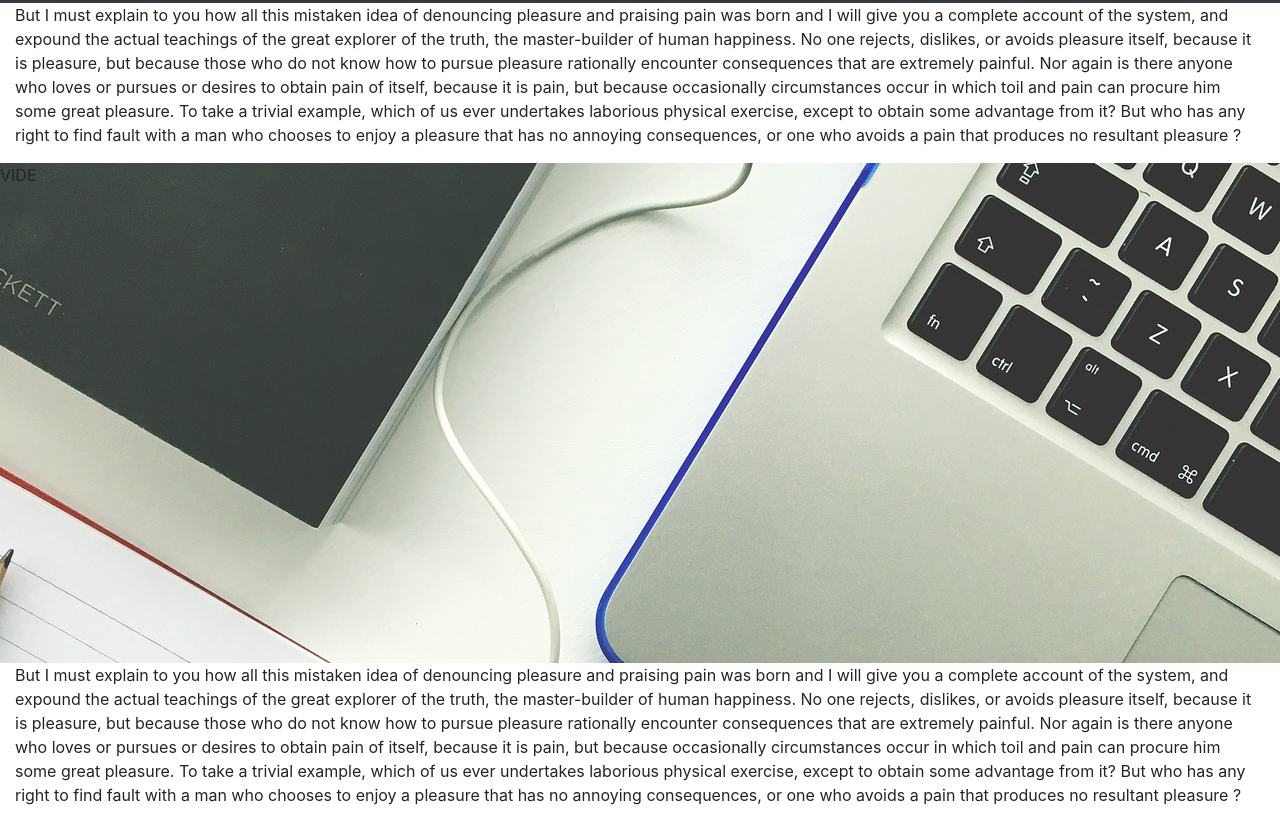
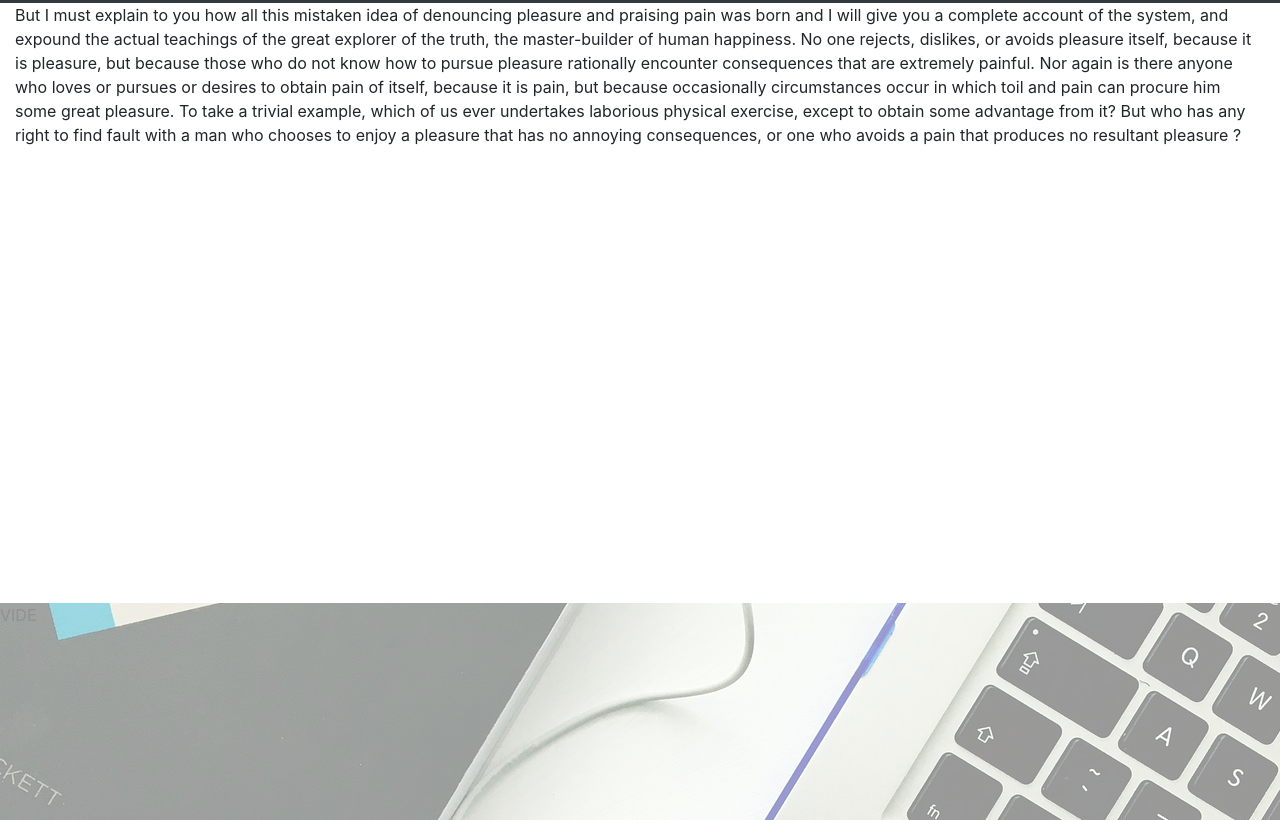
Before and after one commit to FabienCOTE/CV, a plain HTML site: page index.html in a window 1280 px wide. Shown: the part 553-1373 px from the top of the page. Drawn offline with nearby package versions, Linux system fonts and the light colour scheme.

Commit message:
Ajout du fichier animate.css

```diff
--- a/assets/css/style.css
+++ b/assets/css/style.css
@@ -1,3 +1,4 @@
+/*    Header    */
 header .container-fluid {
   background: url(../../images/home.jpg) no-repeat bottom;
   background-size: cover;
@@ -15,10 +16,7 @@ header .container-fluid {
   color: white;
 }
 
-#picture1, #picture2, #picture3 {
-  height: 500px;
-}
-
+/*    Background Section    */
 #picture1 {
   background: url(../../images/picture1.jpg) no-repeat center center fixed;
 }
@@ -30,3 +28,12 @@ header .container-fluid {
 #picture3 {
   background: url(../../images/picture3.jpg) no-repeat center center fixed;
 }
+
+#picture1, #picture2, #picture3 {
+  opacity: 0.5;
+}
+
+/*    section   */
+section {
+  height: 600px;
+}
--- a/index.html
+++ b/index.html
@@ -3,6 +3,8 @@
   <head>
     <meta charset="utf-8" />
     <title></title>
+    <!-- Bootstrap CSS -->
+    <link rel="stylesheet" type="text/css" href="assets/css/animate.css" />
     <!-- Bootstrap CSS -->
     <link rel="stylesheet" type="text/css" href="assets/css/bootstrap.min.css" />
     <!-- Me CSS -->
```
